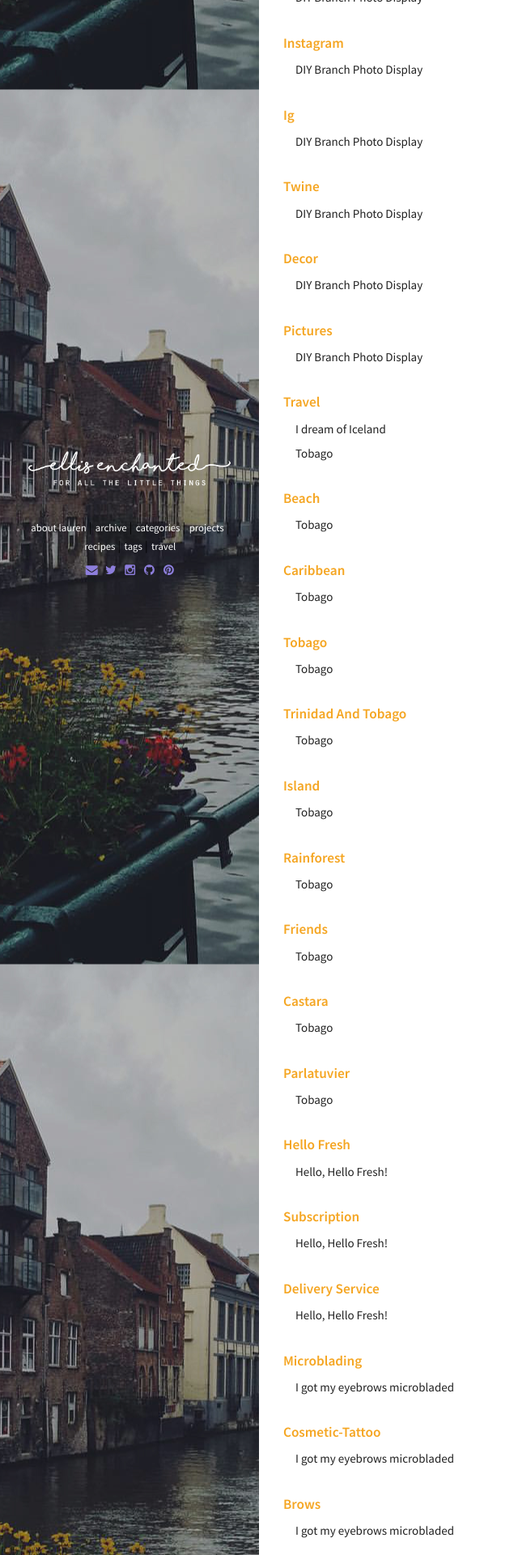
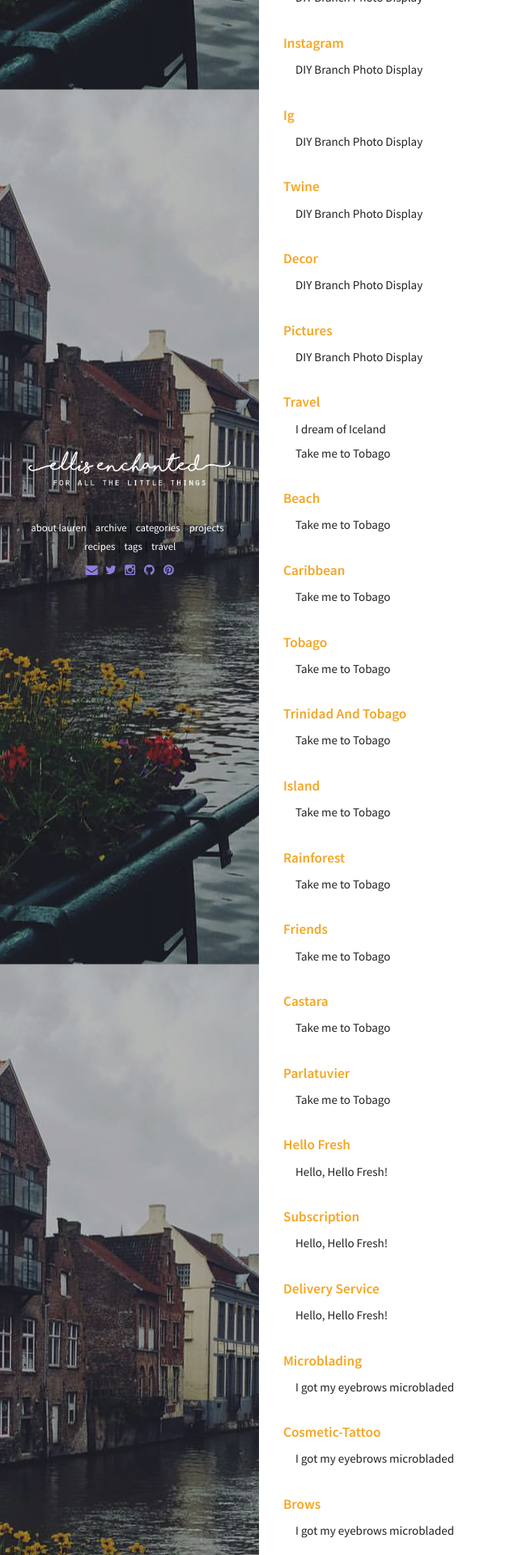
Before and after one commit to lorashley/ellis-enchanted, a Jekyll site: the page built from tags.html, in a window 1280 px wide. Shown: the part 1112-3032 px from the top of the page at 81% size, without its empty margins (0-640 px from the left). Built offline with Jekyll 4.4.1, drawn with Linux system fonts in a browser that asks for light colours; comment, search, counter and statistics services are not loaded.

Commit message:
tobago update

```diff
--- a/_posts/2016/2016-06-13-tobago.md
+++ b/_posts/2016/2016-06-13-tobago.md
@@ -1,6 +1,6 @@
 ---
 layout: post
-title: Tobago
+title: Take me to Tobago
 date: 2016-06-13T22:38:44.000Z
 category: ['travel']
 tags: ['travel', 'beach', 'caribbean', 'tobago', 'trinidad and tobago', 'island', 'rainforest', 'friends', 'castara',
```
Also changed, not shown: 9 other files.
